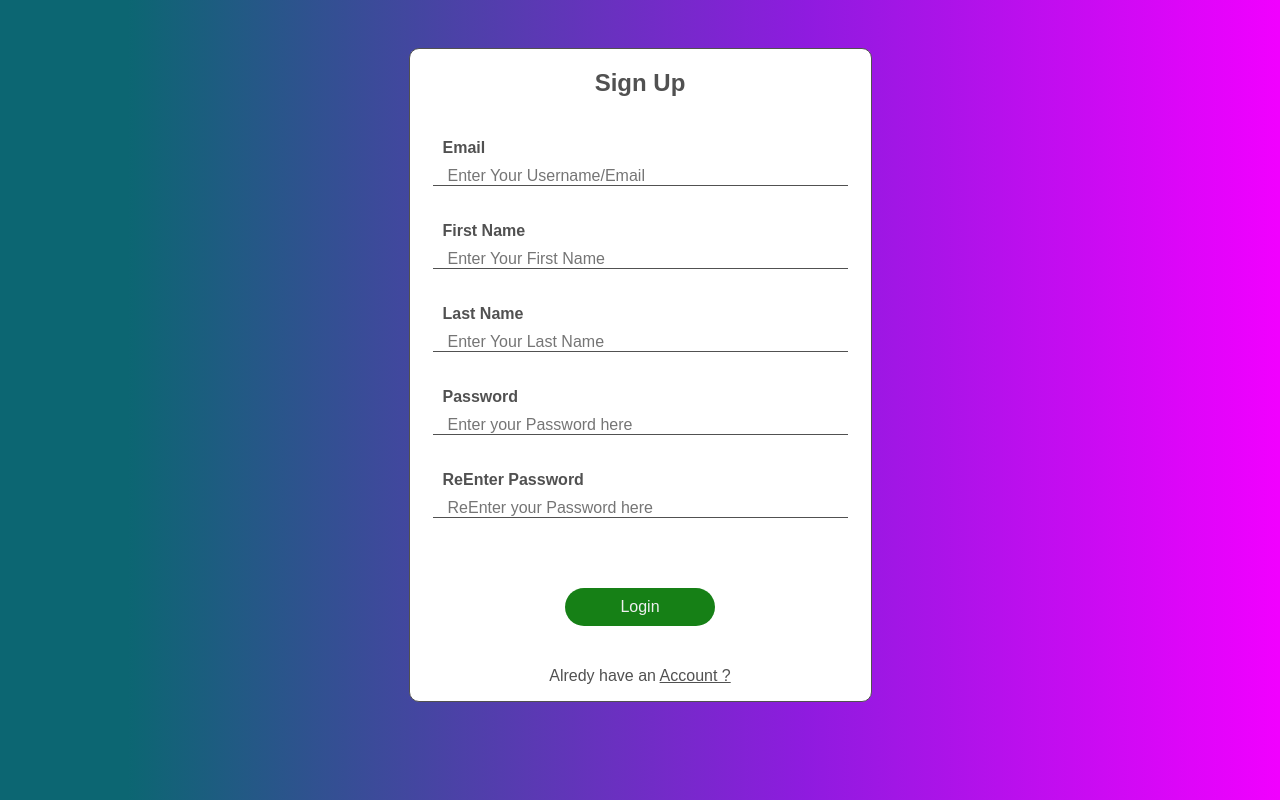
After one commit to Neeka0909/PHP-Loging-System, a PHP site: page /signup.html in a window 1280 px wide. The commit adds this page. Run offline with PHP 8.4, Linux system fonts and the light colour scheme.

Commit message:
Sign up page designed using HTML

```diff
--- a/index.html
+++ b/index.html
@@ -8,6 +8,8 @@
     <link rel="stylesheet" href="/src/main.css">
 
     <title>Pure PHP Loging System</title>
+
+
 
 </head>
 <body>
@@ -28,8 +30,8 @@
                 <div>
                     <button class="btn_login shadow-drop-2-center" type="submit" value="Submit">Login</button>
                 </div>
-                <a href="http://">Forget Password</a>
-                <p>Create an <a href="http://">Account ?</a></p>
+                <a href="">Forget Password</a>
+                <p>Create an <a href="signup.html">Account ?</a></p>
 
             </div>
         </form>
--- /dev/null
+++ b/signup.html
@@ -0,0 +1,64 @@
+<!DOCTYPE html>
+<html lang="en">
+<head>
+    <meta charset="UTF-8">
+    <meta http-equiv="X-UA-Compatible" content="IE=edge">
+    <meta name="viewport" content="width=device-width, initial-scale=1.0">
+    <!-- Css style file -->
+    <link rel="stylesheet" href="/src/main.css">
+
+    <title>Pure PHP Loging System</title>
+
+    <!-- Form Validation -->
+    <script>
+        function pwdcheck(){
+            let x = document.getElementById("upwd").value;
+            let y = document.getElementById("repwd").value;
+            if (x !== y) {
+                document.getElementById("msg").innerHTML = "Password dosent match";
+                return false;
+            }else {
+                document.getElementById("msg").innerHTML = "";
+            }
+        }
+        setInterval(pwdcheck,1000);
+    </script>
+</head>
+<body>
+
+    <div class="pos container">
+        <!-- Loging Form -->
+        <form action="" method="post" name="signup">
+            <div class="forminside">
+                <h2>Sign Up </h2>
+                <div class="box">
+                    <label for="emqail">Email </label>
+                    <input type="text" id="email" placeholder="Enter Your Username/Email" name="email"  autofocus required>
+                </div>
+                <div class="box">
+                    <label for="fname">First Name </label>
+                    <input type="text" id="fname" placeholder="Enter Your First Name" name="fname"  autofocus required>
+                </div>
+                <div class="box">
+                    <label for="lname">Last Name </label>
+                    <input type="text" id="lname" placeholder="Enter Your Last Name" name="lname"  autofocus required>
+                </div>
+                <div class="box">
+                    <label for="upwd">Password </label>
+                    <input class="pwd" type="password" id="upwd" placeholder="Enter your Password here" name="upwd"  autofocus required>
+                </div>
+                <div class="box">
+                    <label for="repwd">ReEnter Password </label>
+                    <input class="pwd" type="password" id="repwd" placeholder="ReEnter your Password here" name="repwd"  autofocus required>
+                </div>
+                <p class="red puff-in-center" id="msg"></p>
+                <div>
+                    <button class="btn_login" type="submit" value="Submit">Login</button>
+                </div>
+                <p>Alredy have an <a href="index.html">Account ?</a></p>
+
+            </div>
+        </form>
+    </div>
+</body>
+</html>
--- a/src/main.css
+++ b/src/main.css
@@ -85,6 +85,7 @@ input {
 
 label {
     padding: 10px;
+    font-weight: 600;
 }
 
 
@@ -159,3 +160,13 @@ button {
               box-shadow: 0 0 20px 0px rgba(0, 0, 0, 0.35);
     }
   }
+
+
+/* Signup Page */
+.red {
+    color: rgb(148, 49, 49);
+}
+
+.pos {
+  height: calc(100vh - 50px);
+}
```
